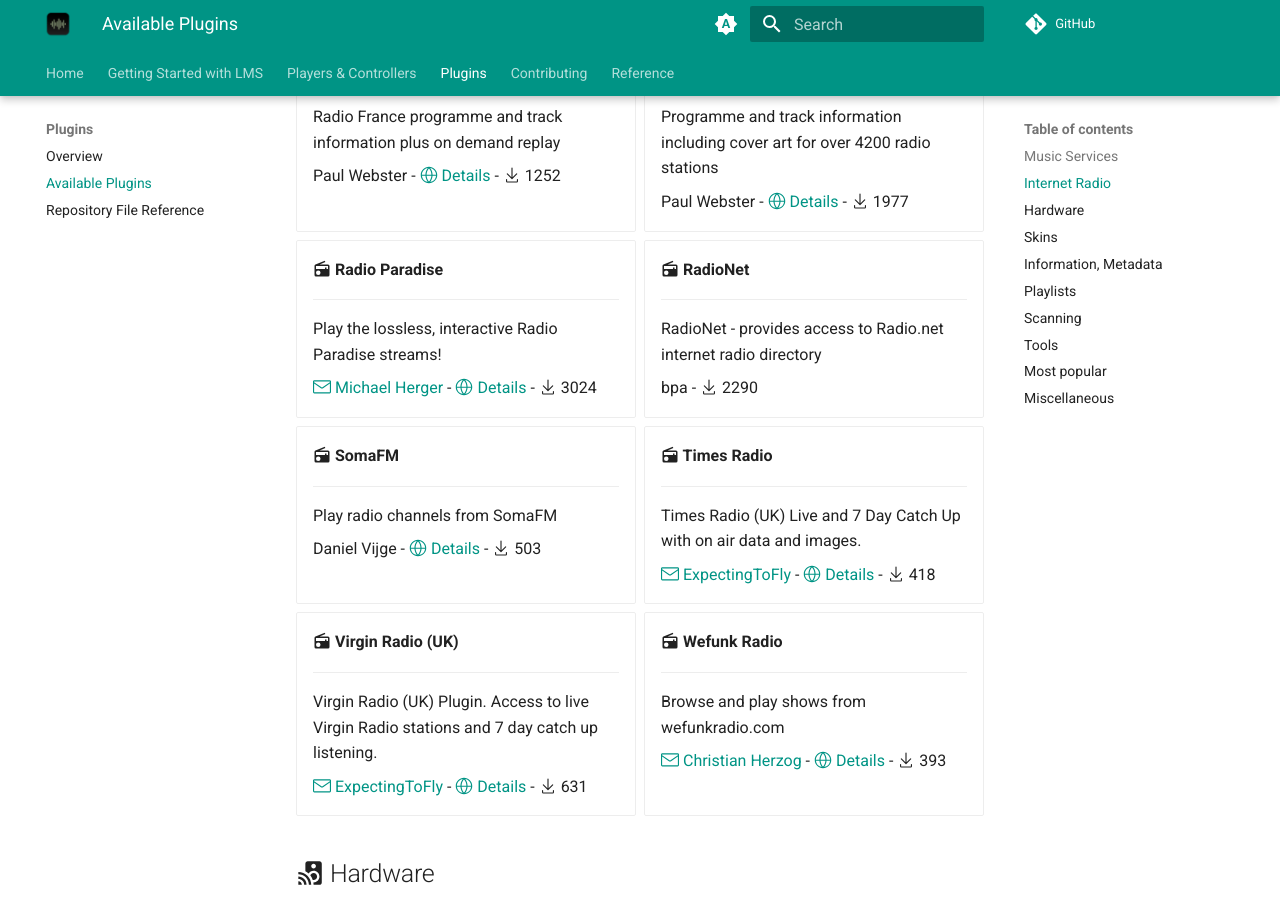
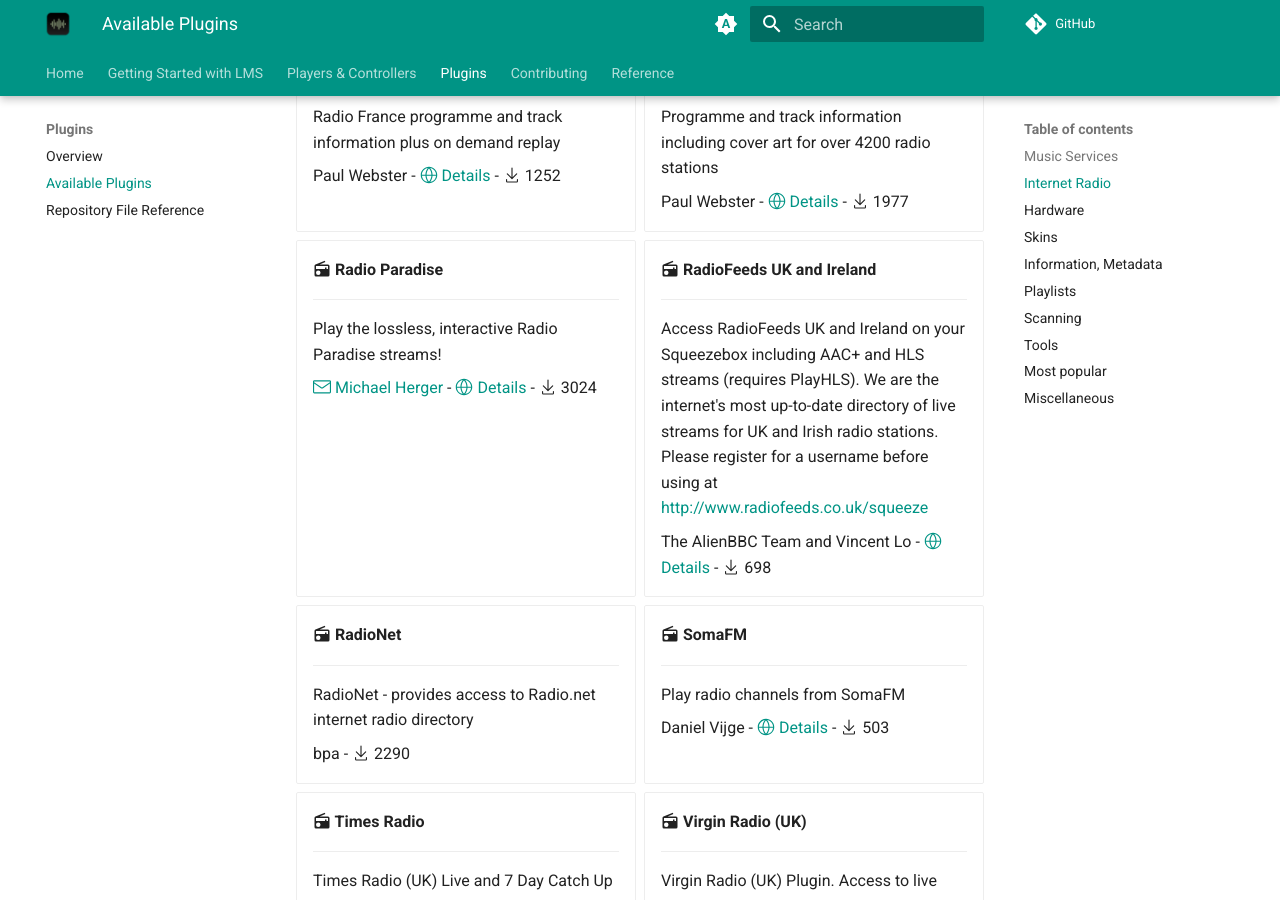
Before and after one commit to LMS-Community/lms-community.github.io, an MkDocs documentation site: the page built from docs/plugins/directory.md, in a window 1280 px wide and 900 px high, scrolled down 2976 px. Built offline with MkDocs 1.6.1 and Material for MkDocs 9.7.7, drawn with Linux system fonts in a browser that asks for light colours; a script that is not in the unit is left out; plug-ins that fetch from the network failed and are left out; comment, search, counter and statistics services are not loaded.

Commit message:
Update external data sources

```diff
--- a/docs/plugins/directory.md
+++ b/docs/plugins/directory.md
@@ -251,6 +251,14 @@ title: Available Plugins
     Play the lossless, interactive Radio Paradise streams!
 
     [:octicons-mail-24: Michael Herger](mailto:slim@herger.net)    - [:octicons-globe-24: Details](https://www.herger.net/slim-plugins/)    - :octicons-download-24: 3024
+
+-   __:material-radio: RadioFeeds UK and Ireland__
+
+    ---
+
+    Access RadioFeeds UK and Ireland on your Squeezebox including AAC+ and HLS streams (requires PlayHLS). We are the internet's most up-to-date directory of live streams for UK and Irish radio stations. Please register for a username before using at [http://www.radiofeeds.co.uk/squeeze](http://www.radiofeeds.co.uk/squeeze)
+
+    The AlienBBC Team and Vincent Lo    - [:octicons-globe-24: Details](http://www.radiofeeds.co.uk/squeeze/)    - :octicons-download-24: 698
 
 -   __:material-radio: RadioNet__
 
```
Also changed, not shown: docs/analytics/stats.json (+1 -1 lines), docs/getting-started/changelog-lms9.md (+1 -0 lines).
